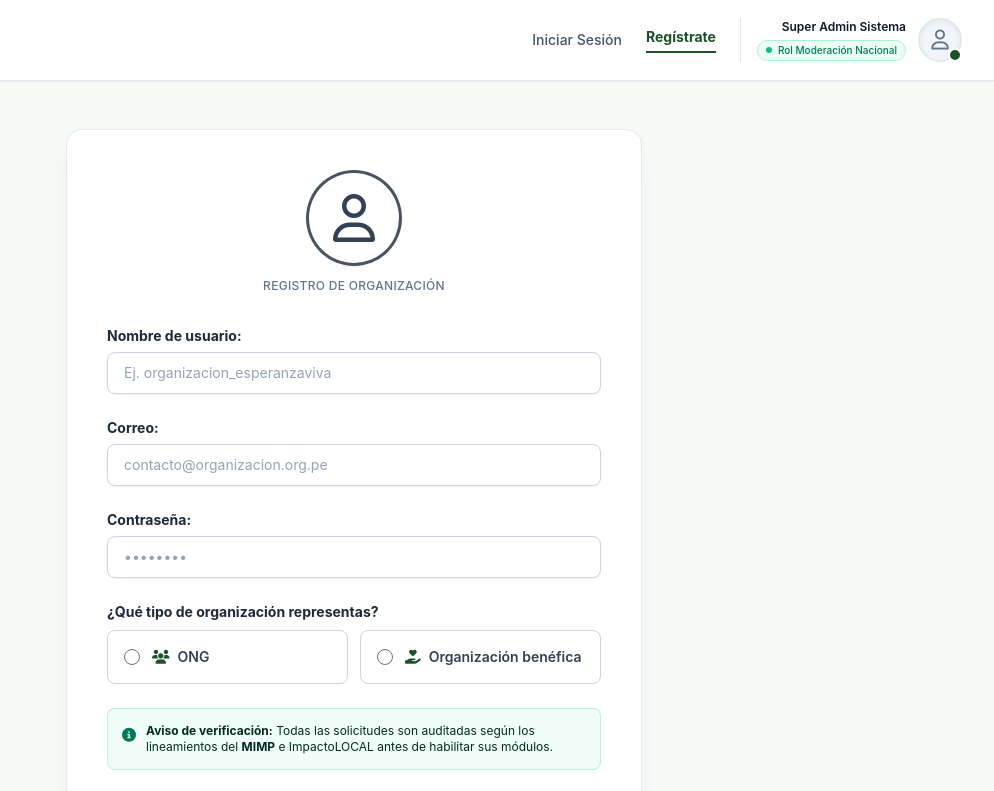
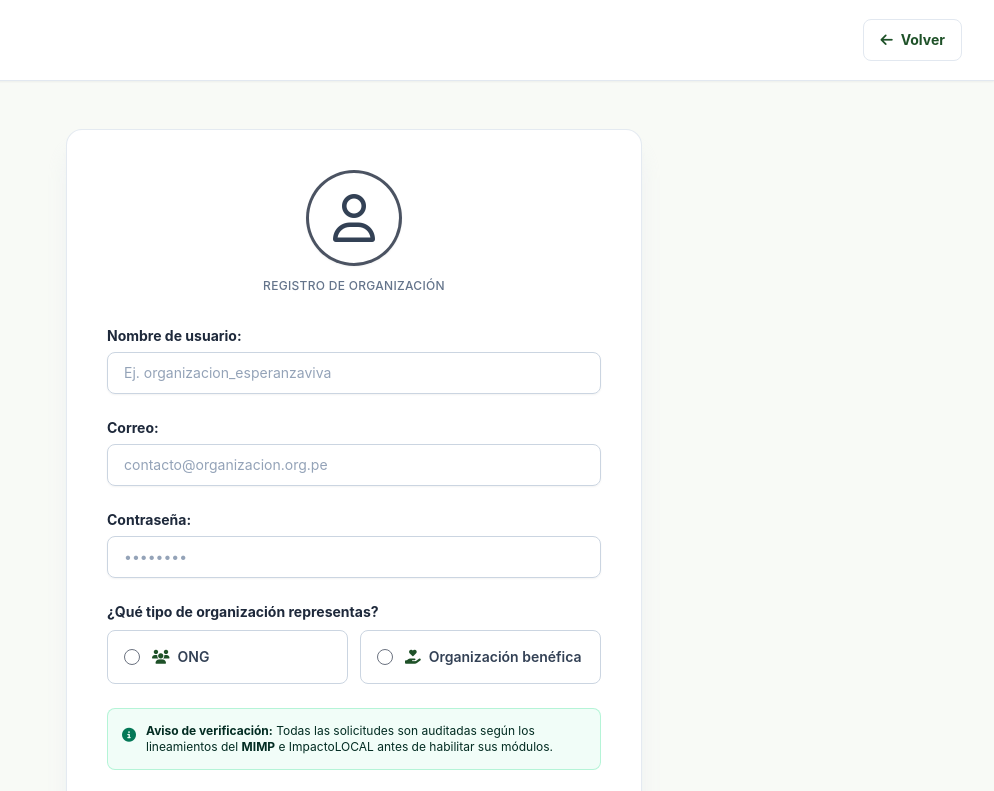
Before and after one commit to maurizioac/impactolocalv3, a website: page html/administradores-registrar.html in a window 1280 px wide. Shown: the top 791 px of the page, 286-1280 px from the left. Drawn offline with nearby package versions, Linux system fonts and the light colour scheme.

Commit message:
Update navigation and registration link in HTML

```diff
--- a/html/administradores-registrar.html
+++ b/html/administradores-registrar.html
@@ -72,27 +72,9 @@
 </div>
 </div>
 </a>
-<div class="flex items-center space-x-6" data-purpose="nav-actions">
-<nav class="hidden md:flex items-center space-x-6 font-medium text-sm">
-<a class="text-slate-600 hover:text-slate-900 transition-colors" href="administradores-iniciar-sesion.html">Iniciar Sesión</a>
-<a class="text-[#1e5128] font-bold border-b-2 border-[#1e5128] pb-1 transition-all" href="administradores-registrar.html">Regístrate</a>
-</nav>
-<div class="flex items-center pl-4 border-l border-slate-200 space-x-3">
-<div class="text-right hidden sm:block">
-<div class="text-xs font-semibold text-slate-900">Super Admin Sistema</div>
-<div class="inline-flex items-center px-2 py-0.5 mt-0.5 rounded-full text-[10px] font-medium bg-emerald-50 text-emerald-700 border border-emerald-200">
-<span class="w-1.5 h-1.5 mr-1.5 rounded-full bg-emerald-500"></span>
-                Rol Moderación Nacional
-              </div>
-</div>
-<div class="relative">
-<div class="w-11 h-11 rounded-full border-2 border-slate-200 bg-slate-100 flex items-center justify-center text-slate-500 shadow-inner">
-<i class="fa-regular fa-user text-xl"></i>
-</div>
-<span class="absolute bottom-0 right-0 w-3.5 h-3.5 bg-[#1e5128] border-2 border-white rounded-full"></span>
-</div>
-</div>
-</div>
+<div class="flex items-center" data-purpose="nav-actions">
+  <a href="registrar.html" class="inline-flex items-center gap-2 px-4 py-2.5 rounded-lg border border-slate-200 text-sm font-bold text-[#1e5128] hover:bg-emerald-50 transition-colors"><i class="fa-solid fa-arrow-left" aria-hidden="true"></i> Volver</a>
+</div></div>
 </div>
 </div>
 </header>
```
